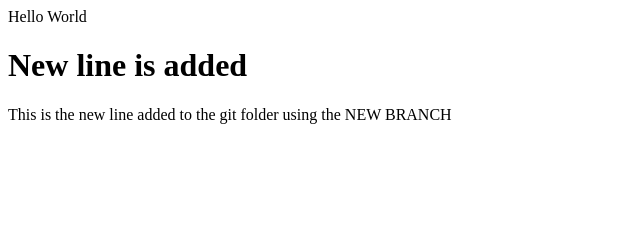
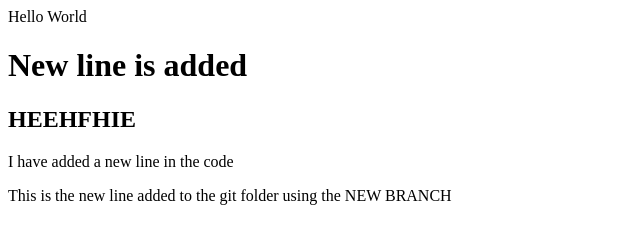
Before and after one commit to Neet2516/CSI-09092025, a plain HTML site: page index.html in a window 1280 px wide. Shown: the whole page, without its empty margins (0-640 px from the left). Drawn offline with Linux system fonts and the light colour scheme.

Commit message:
anything

```diff
--- a/index.html
+++ b/index.html
@@ -8,6 +8,8 @@
 <body>
     Hello World
     <h1>New line is added</h1>
+    <h2>HEEHFHIE</h2>
+    <p>I have added a new line in the code</p>
     <p>This is the new line added to the git folder using the NEW BRANCH </p>
 </body>
 </html>
```
